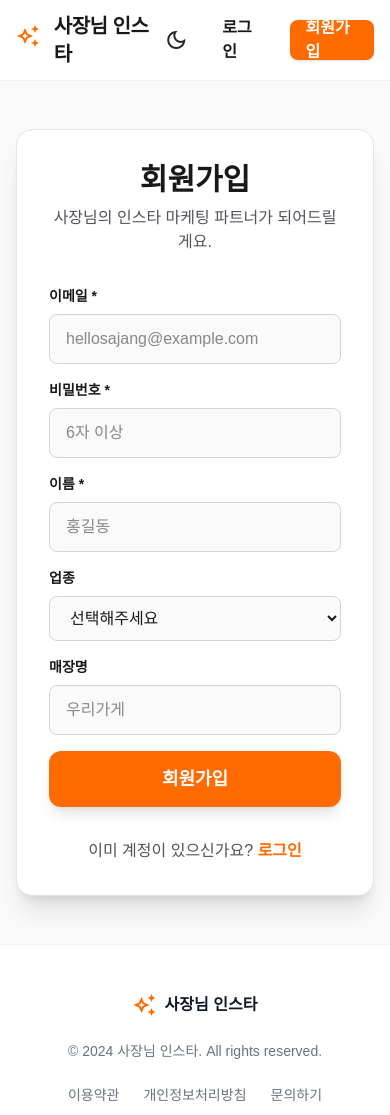
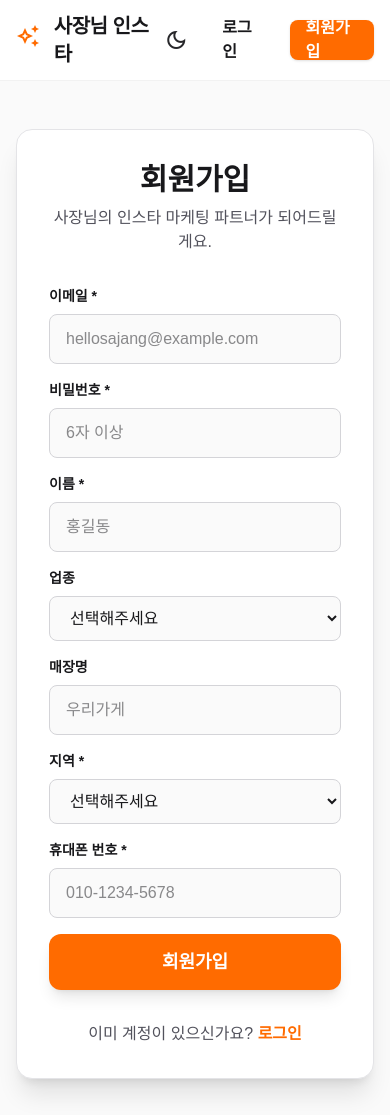
Before and after one commit to Devguru-J/Sajangnim_Insta, a React (Vite) app: page /signup in a window 390 px wide. Shown: the top 1115 px of the page. Built offline with nearby package versions, Linux system fonts and the light colour scheme; no server answers.

Commit message:
feat(signup): add required region and phone fields

```diff
--- a/src/pages/Signup.tsx
+++ b/src/pages/Signup.tsx
@@ -9,6 +9,7 @@ export default function Signup() {
     name: "",
     industry: "",
     store_name: "",
+    region: "",
     phone: "",
   })
   const [loading, setLoading] = useState(false)
@@ -33,6 +34,8 @@ export default function Signup() {
           industry: formData.industry,
           store_name: formData.store_name,
           phone: formData.phone,
+          city: formData.region,
+          district: "",
         },
       },
     })
@@ -123,6 +126,47 @@ export default function Signup() {
               placeholder="우리가게"
             />
           </div>
+          <div>
+            <label className="block text-sm font-bold text-zinc-900 dark:text-zinc-200 mb-2">지역 *</label>
+            <select
+              name="region"
+              value={formData.region}
+              onChange={handleChange}
+              required
+              className="w-full px-4 py-3 rounded-lg border border-zinc-300 dark:border-zinc-700 bg-zinc-50 dark:bg-zinc-800 text-zinc-900 dark:text-white focus:ring-2 focus:ring-primary outline-none"
+            >
+              <option value="">선택해주세요</option>
+              <option value="서울">서울</option>
+              <option value="경기">경기</option>
+              <option value="인천">인천</option>
+              <option value="부산">부산</option>
+              <option value="대구">대구</option>
+              <option value="대전">대전</option>
+              <option value="광주">광주</option>
+              <option value="울산">울산</option>
+              <option value="세종">세종</option>
+              <option value="강원">강원</option>
+              <option value="충북">충북</option>
+              <option value="충남">충남</option>
+              <option value="전북">전북</option>
+              <option value="전남">전남</option>
+              <option value="경북">경북</option>
+              <option value="경남">경남</option>
+              <option value="제주">제주</option>
+            </select>
+          </div>
+          <div>
+            <label className="block text-sm font-bold text-zinc-900 dark:text-zinc-200 mb-2">휴대폰 번호 *</label>
+            <input
+              name="phone"
+              type="tel"
+              value={formData.phone}
+              onChange={handleChange}
+              required
+              className="w-full px-4 py-3 rounded-lg border border-zinc-300 dark:border-zinc-700 bg-zinc-50 dark:bg-zinc-800 text-zinc-900 dark:text-white focus:ring-2 focus:ring-primary outline-none"
+              placeholder="010-1234-5678"
+            />
+          </div>
 
           {error && (
             <div className="p-3 rounded-lg bg-red-50 dark:bg-red-900/20 text-red-600 dark:text-red-400 text-sm font-medium text-center">
```
